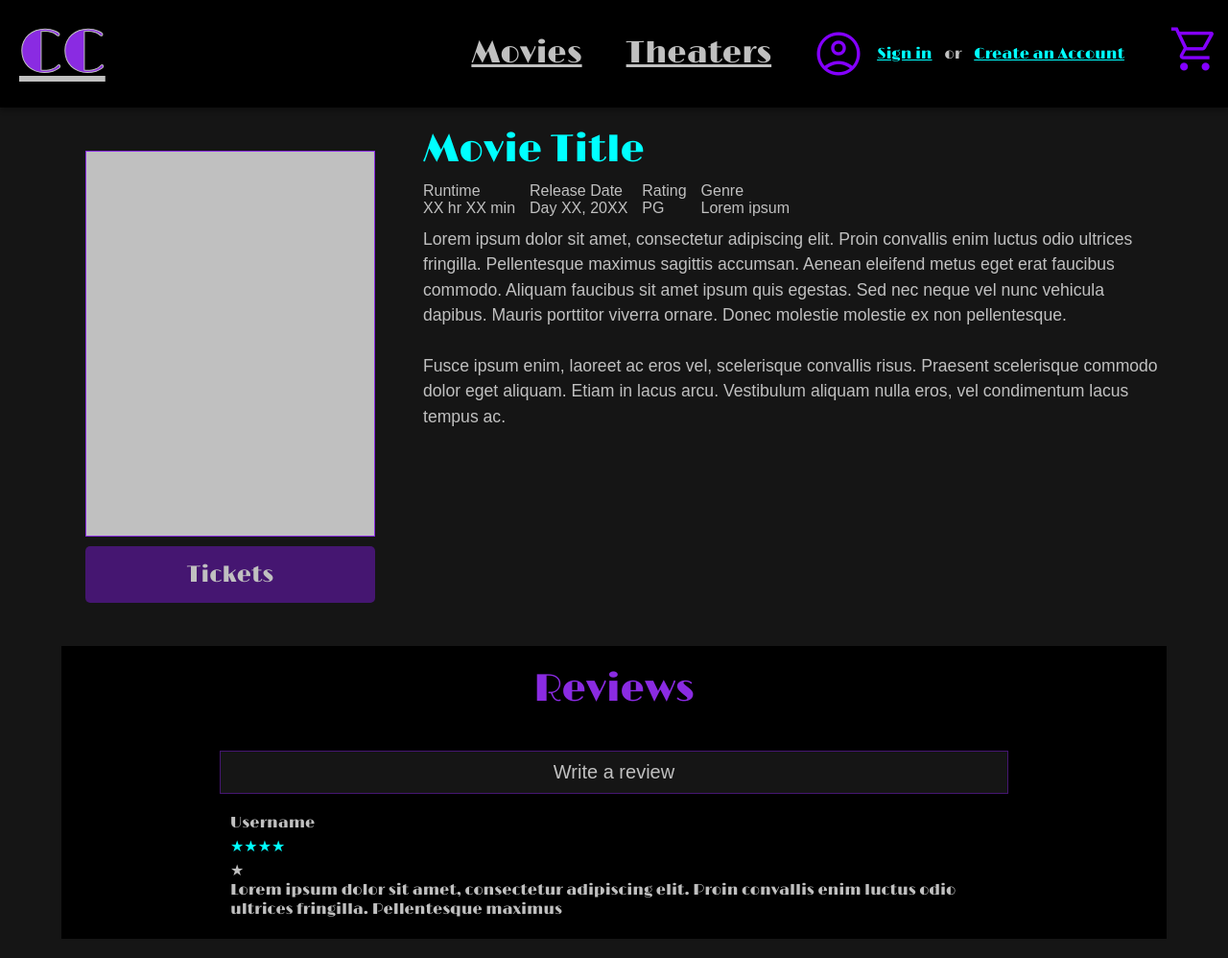
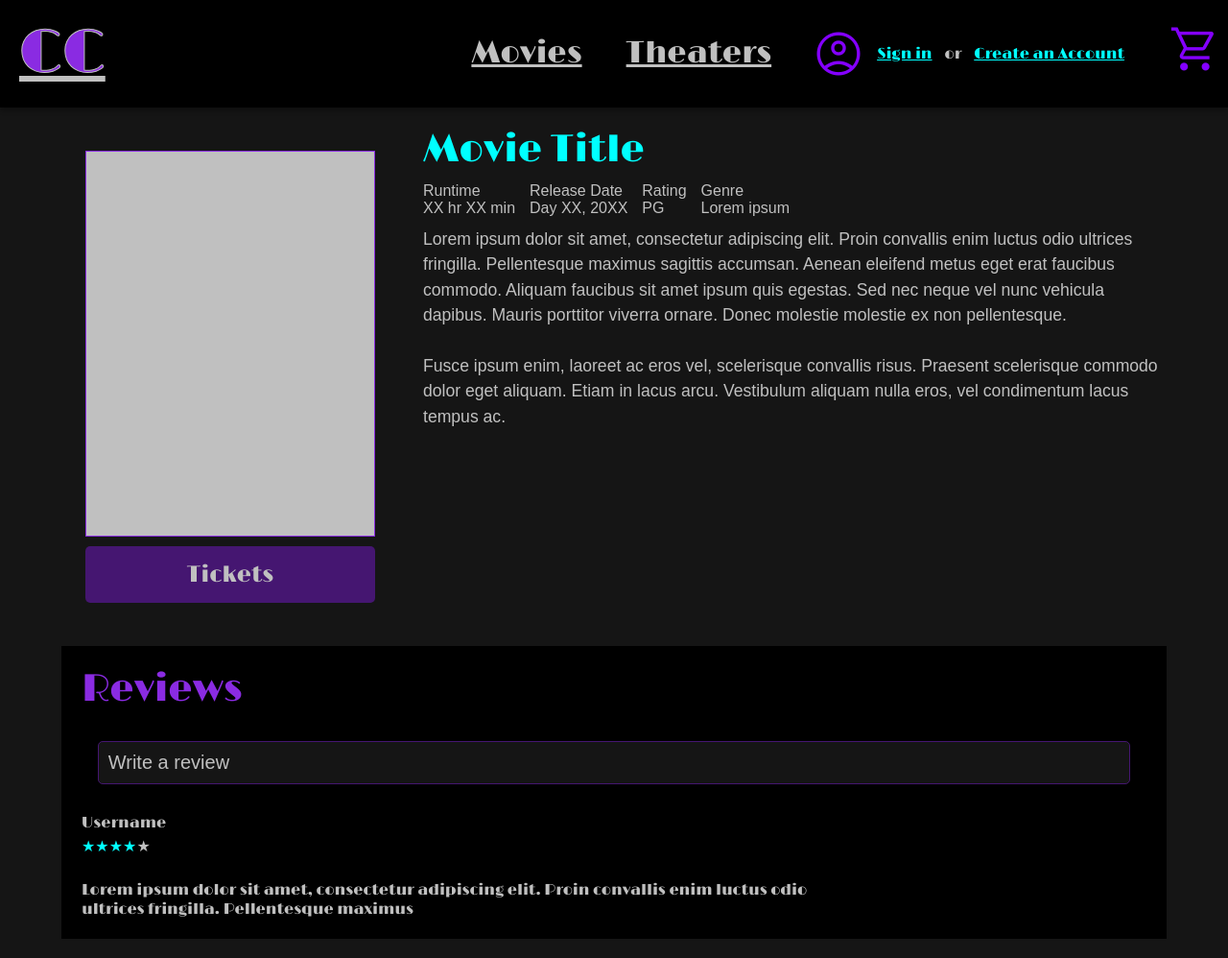
Before and after one commit to Shruti-Nagawekar/CinemaConnect, a plain HTML site: page MovieDetails.html in a window 1280 px wide. Shown: the whole page at 96% size. Drawn offline with nearby package versions, Linux system fonts and the light colour scheme.

Commit message:
MovieDetails Creaned up

```diff
--- a/MovieDetails.html
+++ b/MovieDetails.html
@@ -59,7 +59,6 @@
             display: flex;
             flex-direction: column;
             gap: 10px;
-            flex-grow: 2;
         }
 
         .Movie-book {
@@ -121,7 +120,7 @@
             box-shadow: inset 0px 4px 4px rgba(0, 0, 0, 0.25);
             display: flex;
             flex-direction: column;
-            align-items: center;
+            align-items: right;
             gap: 20px;
         }
 
@@ -132,15 +131,16 @@
         }
 
         .write-review {
-            width: 100%;
-            max-width: 800px;
+            width: 95%;
+            align-self: center;
             padding: 10px;
+            margin: 10px;
             background: #151515;
             border: 1px solid #451671;
-            text-align: center;
             color: #C0C0C0;
             font-size: 1.25em;
             font-family: Lexend Mega, sans-serif;
+            border-radius: 5px;
         }
 
         .review-details {
@@ -155,6 +155,13 @@
         .review-rating {
             color: #00FFFF;
         }
+
+        .stars{
+            color: #C0C0C0;
+        }
+
+
+
         </style>
 </head>
 
@@ -242,12 +249,13 @@
             <!-- Reviews Section -->
             <div class="reviews-section">
                 <div class="reviews-title">Reviews</div>
-                <div class="review-input-background"></div>
                 <div class="write-review">Write a review</div>
                 <div class="review-details">
                     <span>Username<br/></span>
-                    <span class="review-rating">★★★★</span>
-                    ★<br/>Lorem ipsum dolor sit amet, consectetur adipiscing elit. Proin convallis enim luctus odio ultrices fringilla. Pellentesque maximus
+                    <span class="stars">
+                        <span class="review-rating">★★★★</span>★
+                    </span>
+                    <br/>Lorem ipsum dolor sit amet, consectetur adipiscing elit. Proin convallis enim luctus odio ultrices fringilla. Pellentesque maximus
                 </div>
             </div>
         </div>
--- a/styles.css
+++ b/styles.css
@@ -679,6 +679,10 @@ body {
     .burger-menu {
         display: flex;
     }
+
+    .Movie{
+        flex-wrap: wrap;
+    }
 }
 
 @media screen and (max-width: 645px) {
```
